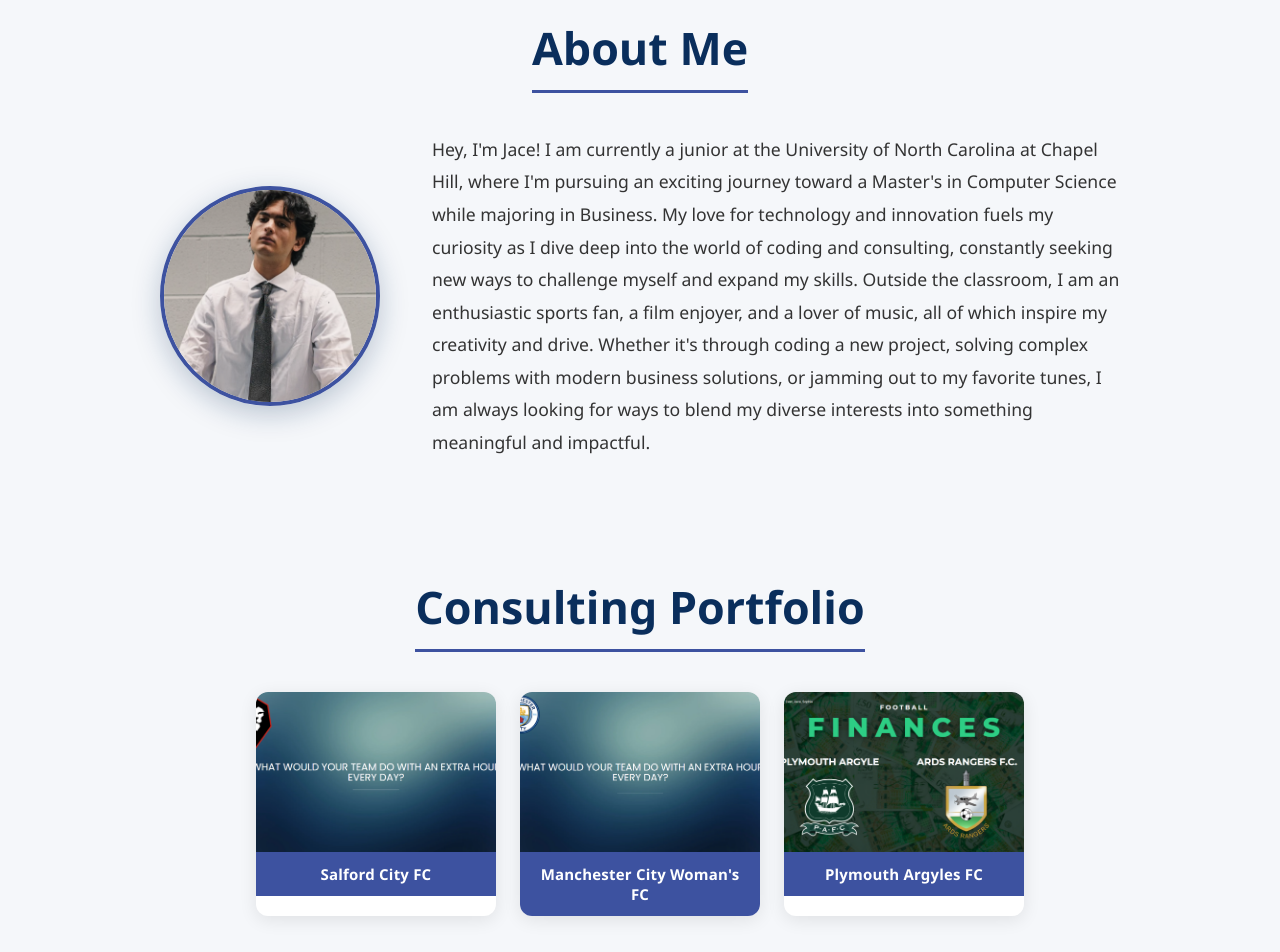
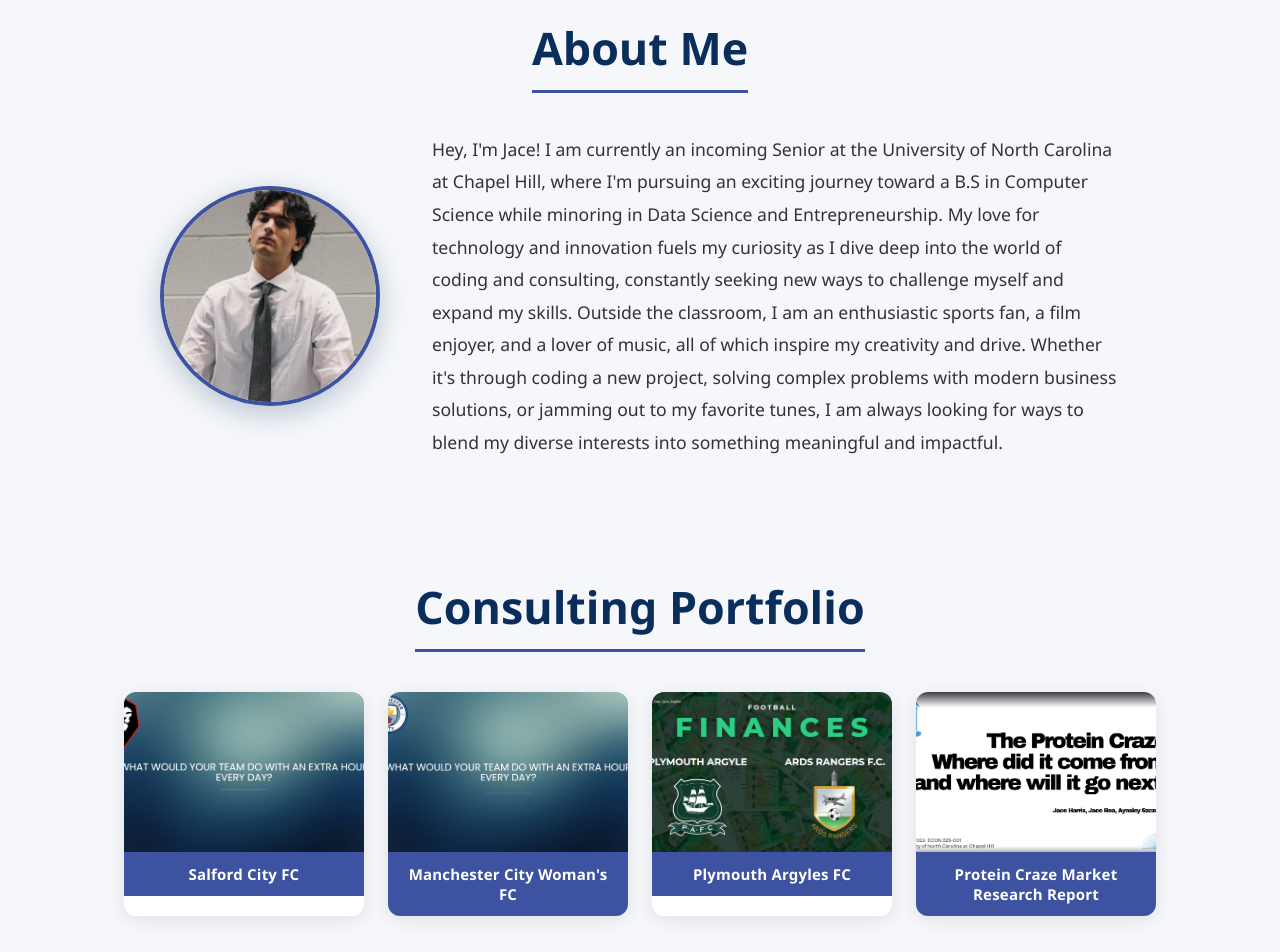
Before and after one commit to jacerea/my-website, a Next.js app: page / in a window 1280 px wide. Shown: the part 260-1212 px from the top of the page. Built offline with nearby package versions, Linux system fonts and the light colour scheme.

Commit message:
Updated Portfolio + Bio

```diff
--- a/pages/index.js
+++ b/pages/index.js
@@ -92,8 +92,8 @@
             </div>
             <div style={{ textAlign: 'left' }}>
               <p style={{ fontSize: '1.1rem', lineHeight: '1.85', color: '#333', margin: 0 }}>
-                Hey, I'm Jace! I am currently a junior at the University of North Carolina at Chapel Hill, where I'm pursuing an exciting journey toward a Master's in Computer Science
-                while majoring in Business. My love for technology and innovation fuels my curiosity as I dive deep into the world of coding and consulting, constantly seeking new ways to challenge
+                Hey, I'm Jace! I am currently an incoming Senior at the University of North Carolina at Chapel Hill, where I'm pursuing an exciting journey toward a B.S in Computer Science
+                while minoring in Data Science and Entrepreneurship. My love for technology and innovation fuels my curiosity as I dive deep into the world of coding and consulting, constantly seeking new ways to challenge
                 myself and expand my skills. Outside the classroom, I am an enthusiastic sports fan, a film enjoyer, and a lover of music, all of which inspire my creativity and
                 drive. Whether it's through coding a new project, solving complex problems with modern business solutions, or jamming out to my favorite tunes, I am always looking
                 for ways to blend my diverse interests into something meaningful and impactful.
@@ -141,6 +141,18 @@
                 <img src="/PlymouthArgyleFinance.png" alt="Plymouth Argyles FC" style={styles.cardImage} />
               </div>
               <div style={styles.cardLabel}>Plymouth Argyles FC</div>
+            </a>
+
+            <a
+              href="https://www.canva.com/design/DAHBIUhqZMM/iFaytt2s30VIQXNsu8kCEA/view?utm_content=DAHBIUhqZMM&utm_campaign=designshare&utm_medium=link2&utm_source=uniquelinks&utlId=h4344a800f6"
+              target="_blank"
+              rel="noopener noreferrer"
+              className="project-card"
+            >
+              <div style={styles.cardImageWrapper}>
+                <img src="/Protein_Report.png" alt="Protein Market Research Report" style={styles.cardImage} />
+              </div>
+              <div style={styles.cardLabel}>Protein Craze Market Research Report</div>
             </a>
 
           </div>
```
Also changed, not shown: public/Protein_Report.png (added).
